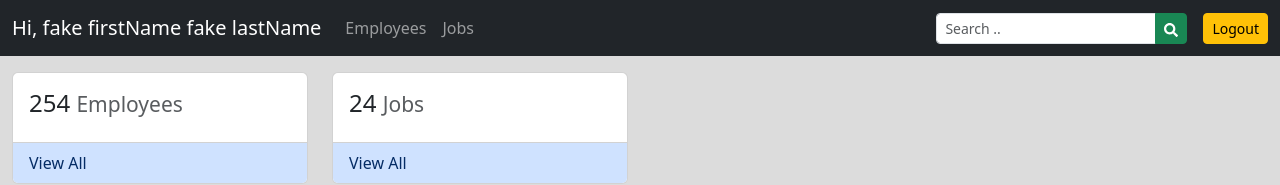
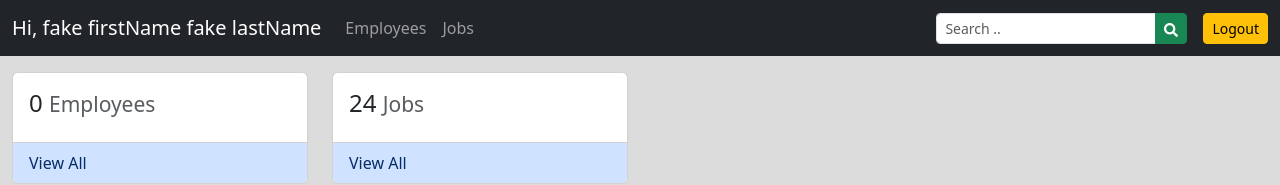
Before and after one commit to ali-moradzade/ems-site, a React (Create React App) app in the folder frontend/: page /dashboard in a window 1280 px wide. Shown: the top 185 px of the page. Built offline with nearby package versions, Linux system fonts and the light colour scheme; no server answers.

Commit message:
updating dashboard to show real employee#

```diff
--- a/frontend/src/pages/DashboardPage.tsx
+++ b/frontend/src/pages/DashboardPage.tsx
@@ -1,10 +1,12 @@
 import {Dashboard} from "../components/Dashboard";
+import {useEmployeeContext} from "../hooks/use-employee-context";
 
 export function DashboardPage() {
+    const {employees} = useEmployeeContext();
     const cards = [
         {
             title: 'Employees',
-            size: 254,
+            size: employees.length,
             link: '/employees',
         },
         {
```
